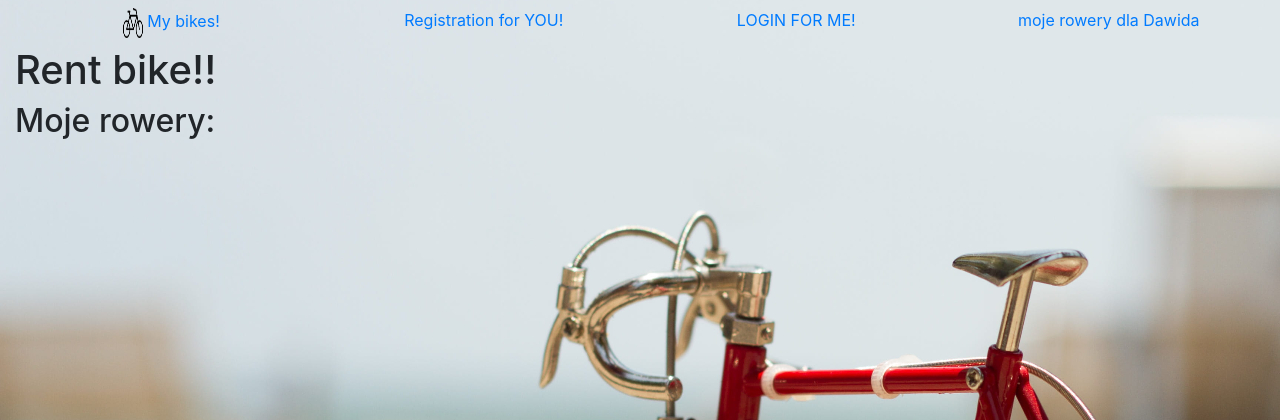
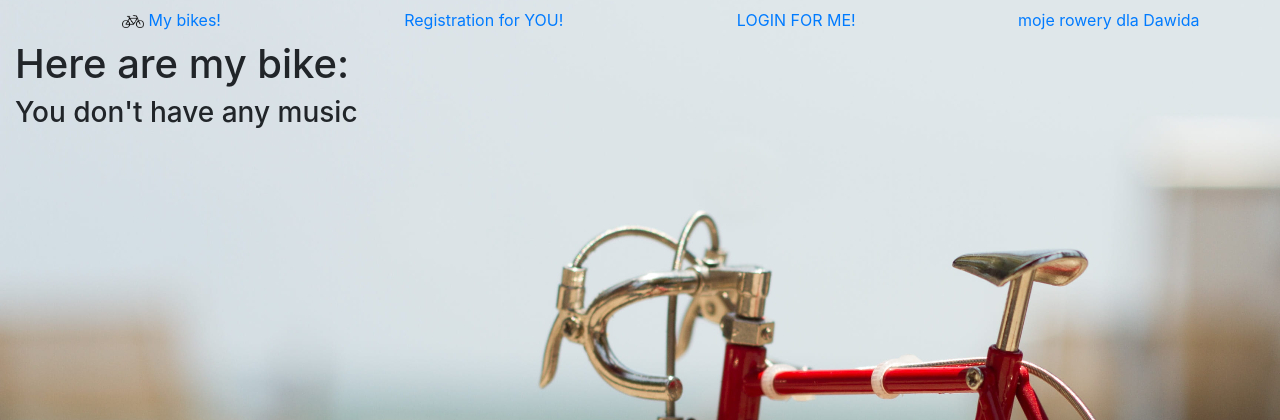
Before and after one commit to Makuss88/rent_bike, a Django app: page /index in a window 1280 px wide. Shown: the top 420 px of the page. Run offline with Django 3.2, Linux system fonts and the light colour scheme; data that the repository does not hold is empty; some libraries are stand-ins or nearby versions.

Commit message:
drobne poprawki

```diff
--- a/backend/bike/views.py
+++ b/backend/bike/views.py
@@ -1,5 +1,4 @@
-from django.shortcuts import render
-
+from django.shortcuts import render, get_object_or_404
 from rest_framework import viewsets
 
 from .models import Bike
@@ -13,8 +12,7 @@ def index(request):
         'all_bikes': all_bikes
     }
 
-    return render(request, 'index.html', context)
-
+    return render(request, 'bike.html', context)
 
 class BikeView(viewsets.ModelViewSet):
     queryset = Bike.objects.all()
--- a/backend/static/style.css
+++ b/backend/static/style.css
@@ -2,3 +2,7 @@ body {
   background-image: url('images/background.jpg');
   background-color: #757575;
 }
+
+img.logo {
+    max-width: 8%;
+}
--- /dev/null
+++ b/backend/templates/bike.html
@@ -0,0 +1,22 @@
+{% extends 'index.html' %}
+
+{% block content %}
+
+<h1>Here are my bike: </h1>
+
+{% if all_bikes %}
+    <Ol>
+        {% for bike in all_bikes %}
+        <h3>
+            <li><a href="bikes/{{ bike.id }}"> {{ bike.number_bike }} o kolorze {{ bike.color_bike }}</a></li>
+        </h3>
+        {% endfor %}
+    </Ol>
+
+{% else %}
+
+<h3> You don't have any music </h3>
+
+{% endif %}
+
+{% endblock %}
--- a/backend/templates/index.html
+++ b/backend/templates/index.html
@@ -14,7 +14,7 @@
         <div class="col">
             <nav class="nav nav-pills nav-justified">
                 <a class="nav-item nav-link" href="http://127.0.0.1:8000/index">
-                    <img src="{% static 'images/logo.png' %}" width='20px' height='30px' alt="go!"> My bikes! </a>
+                    <img src="{% static 'images/logo2.png' %}" class="logo" alt="go!"> My bikes! </a>
                 <a class="nav-item nav-link" href="account/register"> Registration for YOU! </a>
                 <a class="nav-item nav-link" href="#"> LOGIN FOR ME! </a>
                 <a class="nav-item nav-link" href="bikes"> moje rowery dla Dawida </a>
@@ -22,25 +22,8 @@
         </div>
     </div>
 
-
     {% block content %}
     {% endblock %}
-
-
-    <h1>Rent bike!!</h1>
-    <h2>Moje rowery:</h2>
-    <Ol>
-        {% for bike in all_bikes %}
-
-        <h3>
-            <li>{{ bike.number_bike }} o kolorze {{ bike.color_bike }} <img src="{{bike.image}}" height="100px"></a>
-            </li>
-        </h3>
-
-
-        {% endfor %}
-    </Ol>
-
 </div>
 </body>
 </html>
```
Also changed, not shown: backend/assets/images/logo.png (renamed from backend/static/images/logo.png), backend/static/images/logo2.png (added).
